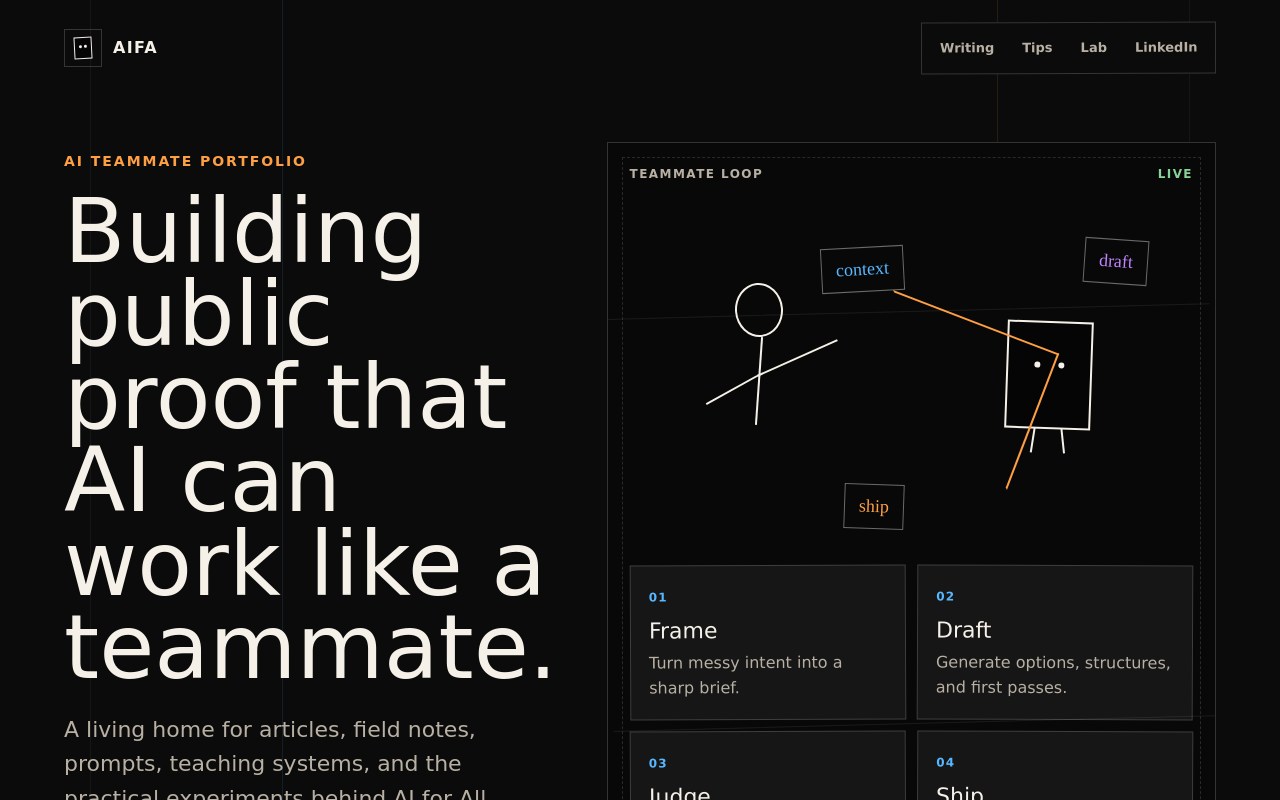
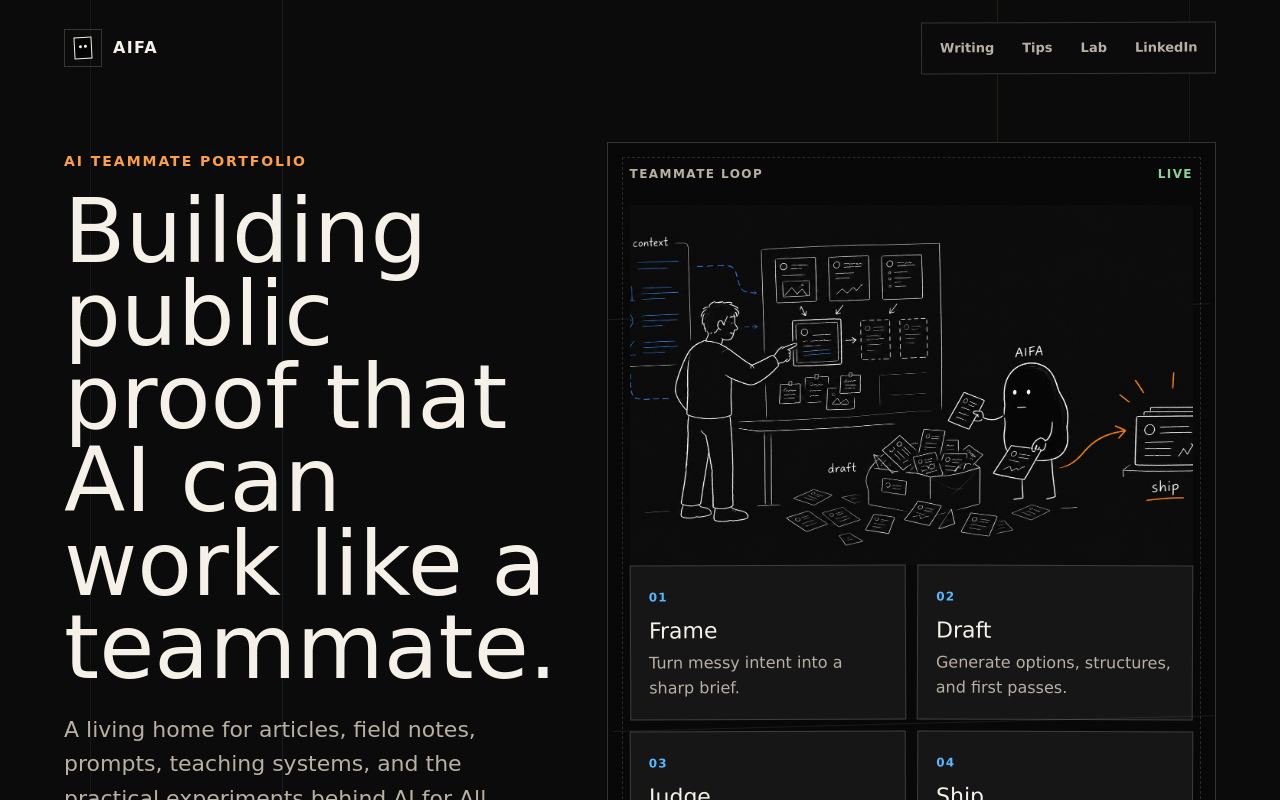
Before and after one commit to balram66-aiforall/ai-for-all-site, a Next.js app: page / in a window 1280 px wide. Shown: the top 800 px of the page. Built offline with nearby package versions, Linux system fonts and the light colour scheme.

Commit message:
Replace hero stick figures with AIFA sketch scene

```diff
--- a/app/globals.css
+++ b/app/globals.css
@@ -287,140 +287,14 @@ h2 {
   position: relative;
 }
 
-.human {
-  height: 190px;
-  left: 13%;
-  position: absolute;
-  top: 78px;
-  width: 112px;
-}
-
-.human .head {
-  border: 2px solid var(--foreground);
-  border-radius: 50%;
+.hero-sketch-image {
   display: block;
-  height: 54px;
-  margin: 0 auto;
-  transform: rotate(-5deg);
-  width: 48px;
-}
-
-.human .body {
-  border-left: 2px solid var(--foreground);
-  display: block;
-  height: 88px;
-  left: 55px;
-  position: absolute;
-  top: 54px;
-  transform: rotate(4deg);
-}
-
-.human .arm {
-  background: var(--foreground);
-  display: block;
-  height: 2px;
-  left: 54px;
-  position: absolute;
-  top: 92px;
-  transform-origin: left center;
-  width: 88px;
-}
-
-.human .arm-left {
-  transform: rotate(151deg);
-  width: 58px;
-}
-
-.human .arm-right {
-  transform: rotate(-24deg);
-}
-
-.aifa-character {
-  background: #050506;
-  border: 2px solid var(--foreground);
-  height: 108px;
-  position: absolute;
-  right: 18%;
-  top: 116px;
-  transform: rotate(2deg);
-  width: 86px;
-}
-
-.aifa-character .eye {
-  background: var(--foreground);
-  border-radius: 50%;
-  height: 6px;
-  position: absolute;
-  top: 39px;
-  width: 6px;
-}
-
-.aifa-character .eye.left {
-  left: 26px;
-}
-
-.aifa-character .eye.right {
-  right: 26px;
-}
-
-.aifa-character .leg {
-  background: var(--foreground);
-  bottom: -26px;
-  height: 25px;
-  position: absolute;
-  width: 2px;
-}
-
-.aifa-character .leg.left {
-  left: 26px;
-  transform: rotate(7deg);
-}
-
-.aifa-character .leg.right {
-  right: 24px;
-  transform: rotate(-8deg);
-}
-
-.signal {
-  border: 1px solid rgba(245, 241, 232, 0.42);
-  color: var(--foreground);
-  font-family: "Bradley Hand", "Segoe Print", cursive;
-  font-size: 18px;
-  padding: 8px 14px;
-  position: absolute;
-  transform: rotate(-3deg);
-}
-
-.signal-one {
-  color: var(--blue);
-  left: 34%;
-  top: 42px;
-}
-
-.signal-two {
-  color: var(--violet);
-  right: 8%;
-  top: 34px;
-  transform: rotate(4deg);
-}
-
-.signal-three {
-  bottom: 36px;
-  color: var(--orange);
-  left: 38%;
-  transform: rotate(2deg);
-}
-
-.arrow-path {
-  border: 2px solid transparent;
-  border-right-color: var(--orange);
-  border-top-color: var(--orange);
-  height: 146px;
-  left: 41%;
-  position: absolute;
-  top: 112px;
-  transform: rotate(21deg);
-  width: 178px;
+  height: 100%;
+  object-fit: cover;
+  object-position: center;
+  position: relative;
+  width: 100%;
+  z-index: 1;
 }
 
 .board-grid {
@@ -825,27 +699,8 @@ h2 {
     height: 300px;
   }
 
-  .human {
-    left: 4%;
-    transform: scale(0.84);
-  }
-
-  .aifa-character {
-    right: 9%;
-    transform: scale(0.88) rotate(2deg);
-  }
-
-  .signal-one {
-    left: 29%;
-  }
-
-  .signal-two {
-    right: 0;
-  }
-
-  .arrow-path {
-    left: 32%;
-    width: 126px;
+  .hero-sketch-image {
+    object-position: 42% center;
   }
 
   .tip-row {
--- a/app/page.tsx
+++ b/app/page.tsx
@@ -80,22 +80,13 @@ export default function Home() {
             <span className="live-dot">live</span>
           </div>
           <div className="sketch-scene">
-            <div className="human">
-              <span className="head" />
-              <span className="body" />
-              <span className="arm arm-left" />
-              <span className="arm arm-right" />
-            </div>
-            <div className="aifa-character">
-              <span className="eye left" />
-              <span className="eye right" />
-              <span className="leg left" />
-              <span className="leg right" />
-            </div>
-            <div className="signal signal-one">context</div>
-            <div className="signal signal-two">draft</div>
-            <div className="signal signal-three">ship</div>
-            <div className="arrow-path" />
+            <img
+              className="hero-sketch-image"
+              src="/assets/aifa-teammate-charcoal-hero.png"
+              width="1680"
+              height="945"
+              alt="Charcoal sketch of a human guide pointing at a planning board while AIFA sorts drafts into a shipped output."
+            />
           </div>
           <div className="board-grid">
             {teammateLoops.map(([number, title, text]) => (
```
Also changed, not shown: public/assets/aifa-teammate-charcoal-hero.png (added).
